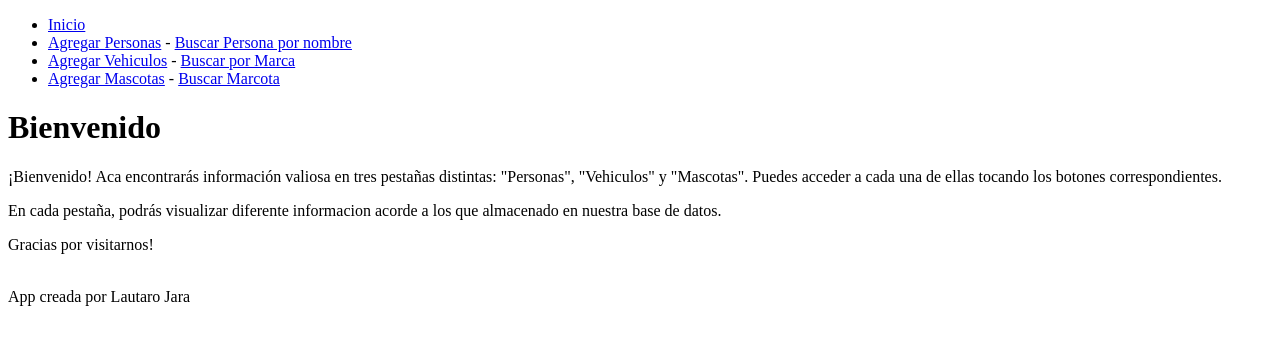
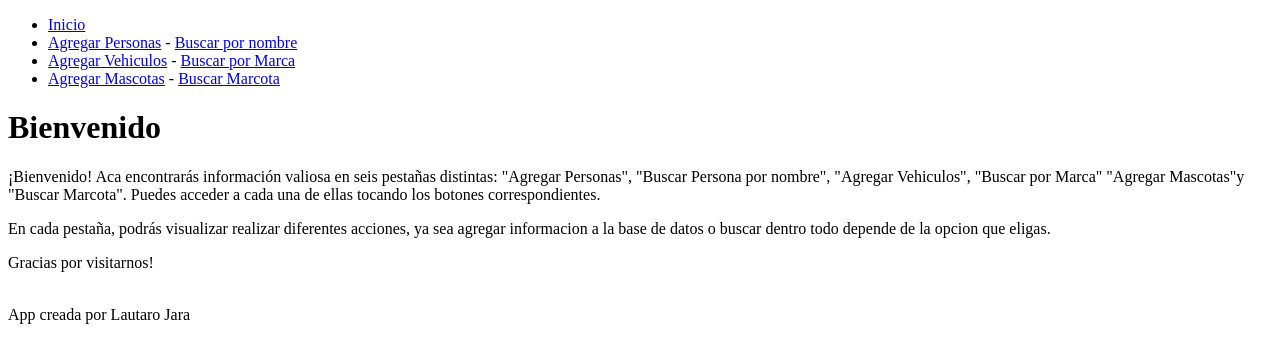
Before and after one commit to LJara92/Tercera_pre_entrega_Jara_Lautaro, a Django app: page / in a window 1280 px wide. Shown: the top 363 px of the page. Run offline with Django 3.2, Linux system fonts and the light colour scheme.

Commit message:
Tercera pre-entrega

```diff
--- a/herencia_HTML/templates/herencia_HTML/base.html
+++ b/herencia_HTML/templates/herencia_HTML/base.html
@@ -10,7 +10,7 @@
 <nav>
     <ul>
         <li><a href="{% url 'index' %}">Inicio</a></li>
-        <li><a href="{% url 'personas' %}">Agregar Personas</a> - <a href="{% url 'personas-list' %}"> Buscar Persona por nombre</a></li>
+        <li><a href="{% url 'personas' %}">Agregar Personas</a> - <a href="{% url 'personas-list' %}"> Buscar por nombre</a></li>
         <li><a href="{% url 'vehiculos' %}">Agregar Vehiculos</a> - <a href="{% url 'vehiculos-list' %}"> Buscar por Marca</a></li>
         <li><a href="{% url 'mascotas' %}">Agregar Mascotas</a> - <a href="{% url 'mascotas-list' %}"> Buscar Marcota</a></li>
     </ul>
--- a/herencia_HTML/templates/herencia_HTML/index.html
+++ b/herencia_HTML/templates/herencia_HTML/index.html
@@ -5,8 +5,8 @@
 {% block titulo %} Bienvenido {% endblock %}
 
 {% block contenido %}
-<p>¡Bienvenido! Aca encontrarás información valiosa en tres pestañas distintas: "Personas", "Vehiculos" y "Mascotas". Puedes acceder a cada una de ellas tocando los botones correspondientes.</p>
-<p>En cada pestaña, podrás visualizar diferente informacion acorde a los que almacenado en nuestra base de datos.</p>
+<p>¡Bienvenido! Aca encontrarás información valiosa en seis pestañas distintas: "Agregar Personas", "Buscar Persona por nombre", "Agregar Vehiculos", "Buscar por Marca" "Agregar Mascotas"y "Buscar Marcota". Puedes acceder a cada una de ellas tocando los botones correspondientes.</p>
+<p>En cada pestaña, podrás visualizar realizar diferentes acciones, ya sea agregar informacion a la base de datos o buscar dentro todo depende de la opcion que eligas.</p>
 <p>Gracias por visitarnos!</p>
 <br>
 {% endblock %}
--- a/herencia_HTML/views.py
+++ b/herencia_HTML/views.py
@@ -17,7 +17,11 @@ def mostrar_personas(request):
 
 def mostrar_mascotas(request):
     mascota = Mascota.objects.all()
-    return render(request, "herencia_HTML/mascota.html", {"Mascotas": mascota, "Formulario": MascotaForm()})
+    context = {
+        "Mascotas": mascota,
+        "Formulario": MascotaForm()
+    }
+    return render(request, "herencia_HTML/mascota.html", context)
 
 def mostrar_vehiculo(request):
     vehiculo = Vehiculo.objects.all()
@@ -54,7 +58,7 @@ class BuscarPersonas(ListView):
         return Persona.objects.none()
 
 def cargar_vehiculo(request):
-    f = BuscarVehiculosForm(request.POST)
+    f = VehiculoForm(request.POST)
 
     context = {
         "Formulario": f
@@ -84,7 +88,7 @@ class BuscarVehiculo(ListView):
         return Vehiculo.objects.none()
 
 def cargar_mascota(request):
-    f = BuscarMascotasForm(request.POST)
+    f = MascotaForm(request.POST)
 
     context = {
         "Formulario": f
```
Also changed, not shown: README.md, db.sqlite3.
